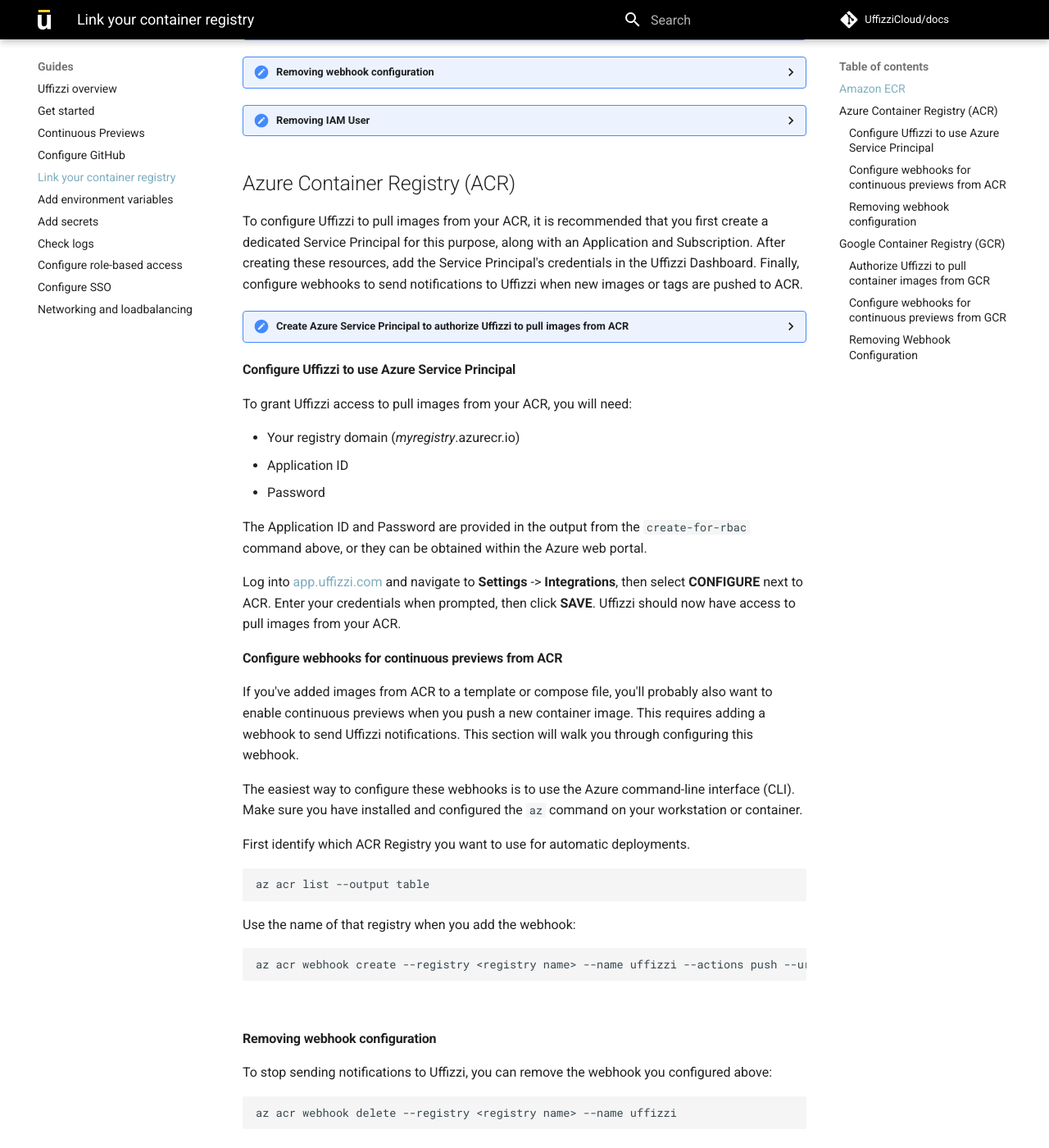
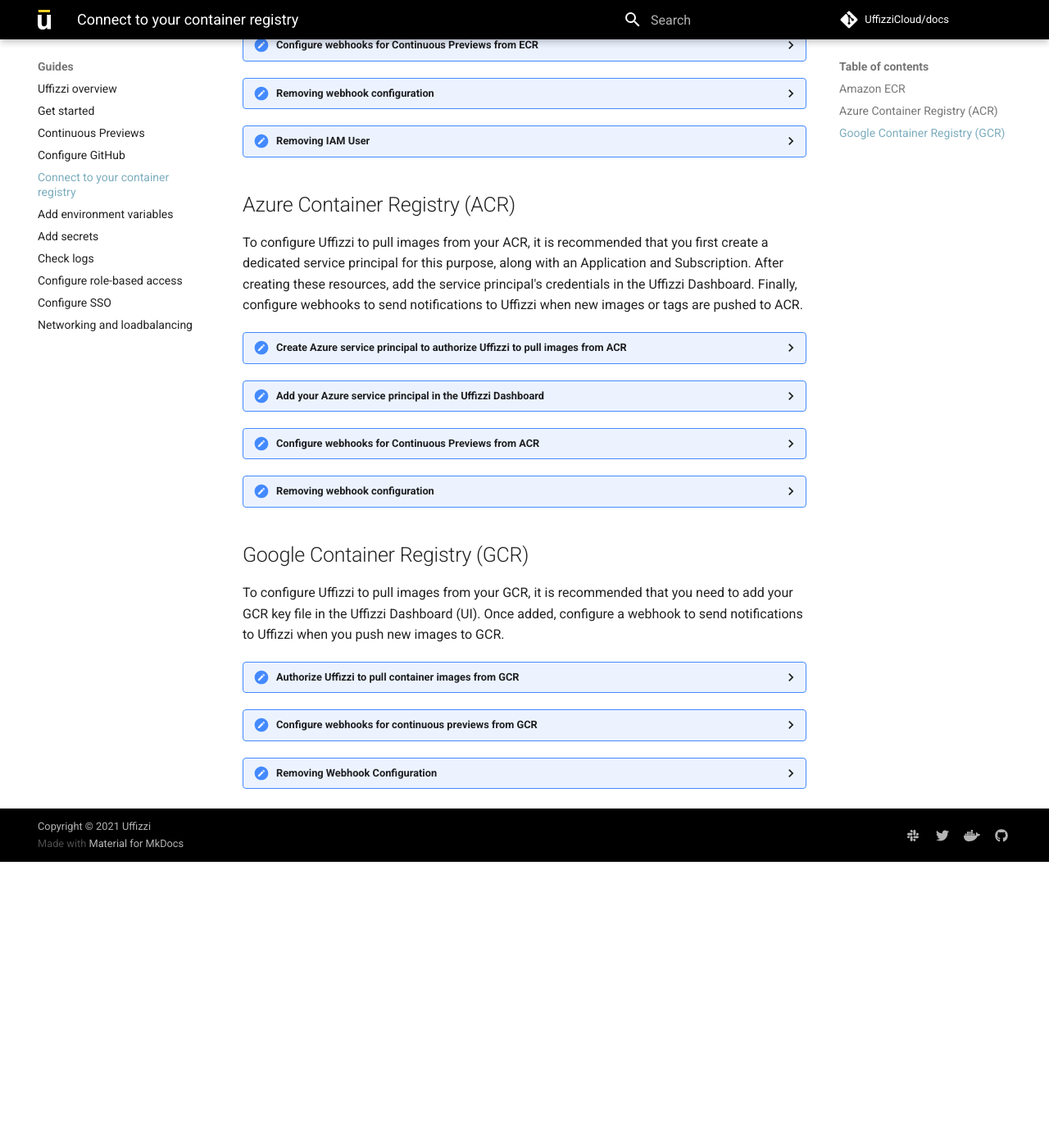
Before and after one commit to UffizziCloud/docs, an MkDocs documentation site: the page built from docs/guides/container-registry-integrations.md, in a window 1280 px wide and 1400 px high, scrolled down 624 px. Shown: the whole window at 82% size. Built offline with MkDocs 1.6.1 and Material for MkDocs 9.7.7, drawn with Linux system fonts in a browser that asks for light colours; comment, search, counter and statistics services are not loaded; after the commit the page ends 1675 px from its top, so only the background shows below that; some of the changed text lies outside the part shown.

Commit message:
added collapsable sections to container integration article

````diff
--- a/docs/guides/container-registry-integrations.md
+++ b/docs/guides/container-registry-integrations.md
@@ -1,8 +1,8 @@
-When defining your application stack with a compose file or template, you can choose to add your application components from source code or as pre-built container images. Uffizzi has out-of-the-box support for the following hosted container registry providers:
+When defining your application stack with a [compose file](../references/compose-spec.md), you can choose to add your application components from source code or as pre-built images pulled from a container registry. This guide describes the process of configuring your registry and Uffizzi to preview container images. If your container registry provider is not listed below, [let us know](mailto:support@uffizzi.com).
 
 ## Amazon ECR
 
-To configure Uffizzi to pull images from your Amazon ECR, it is recommended that you first create a dedicated IAM user for this purpose. After creating this IAM user, add its credentials in the Uffizzi Dashboard. Finally, configure webhooks to send notifications to Uffizzi when new images or tags are pushed to ECR.
+To configure Uffizzi to pull images from your Amazon ECR, it is recommended that you first create a dedicated IAM user for this purpose. After creating this IAM user, add its credentials in the Uffizzi Dashboard. Finally, configure webhooks to send notifications to Uffizzi when you push new images to ECR.
 
 <details><summary>Create IAM user to authorize Uffizzi to pull images from ECR</summary>
 
@@ -12,48 +12,63 @@
 
 </p>Create a new IAM User within your AWS Account. If you get an error that it already exists, that's fine.</p>
 
-<code>aws iam create-user --user-name uffizzi --output table</code>
+```
+aws iam create-user --user-name uffizzi --output table
+```
 
 <p>Attach an Amazon-managed policy to the new User. This grants permission only to list and read images.</p>
 
-<code>aws iam attach-user-policy --user-name uffizzi --policy-arn arn:aws:iam::aws:policy/AmazonEC2ContainerRegistryReadOnly</code>
+```
+aws iam attach-user-policy --user-name uffizzi --policy-arn arn:aws:iam::aws:policy/AmazonEC2ContainerRegistryReadOnly
+```
 
 <p>Create and obtain an API access key for this user. You'll need the output of this command soon.</p>
 
-</code>
+```
 aws iam create-access-key --user-name uffizzi --query "[join(' ', ['Access Key ID:', AccessKey.AccessKeyId]), join(' ', ['Secret Access Key:', AccessKey.SecretAccessKey])]" --output table
-</code>
+```
 
 <p>When you configure ECR within Uffizzi in the next step, you'll need these values.</p>
 </details>
 
 <details><summary>Add IAM user credentials in the Uffizzi Dashboard</summary>
 
-<p>In the Uffizzi Dashboard (UI), navigate to **Settings** > **Integrations**. There you will see a list that includes container registries supported by Uffizzi. Select **CONFIGURE** next to the Amazon ECR option. After that, you'll be promoted to sign in to ECR with your registry domain, access key ID, and your secret access key. Once authenticated, Uffizzi will now be able to pull images from your registry.</p>
+<p>In the Uffizzi Dashboard (UI), navigate to <code>Settings</code> > <code>Integrations</code>. There you will see a list that includes container registries supported by Uffizzi. Select <code>CONFIGURE</code> next to the Amazon ECR option.</p>
 
 <img src="../../assets/images/settings-integrations.png">
+
+&nbsp;
+<p> When prompted, sign in to ECR with your registry domain, access key ID, and your secret access key. Once authenticated, Uffizzi will now be able to pull images from your registry.</p>
+
+<img src="../../assets/images/ecr-login.png">
+
 </details>
 
 <details><summary>Configure webhooks for Continuous Previews from ECR</summary>
 
-<p>After configuring AWS ECR to pull images, you'll probably also want to enable continuous previews when you push a new container image. This requires configuring AWS EventBridge to send Uffizzi notifications via webhook HTTP requests. This section will walk you through configuring these webhooks.</p>
+<p>After configuring AWS ECR to pull images, you'll probably also want to enable Continuous Previews when you push a new container image. This requires configuring AWS EventBridge to send Uffizzi notifications via webhook HTTP requests. This section will walk you through configuring these webhooks.</p>
 
-<p>The easiest way to configure these webhooks is to use the AWS CLI. Make sure you have installed and configured the `aws` command on your workstation or container, including setting the default region to match your ECR repositories.</p>
+<p>The easiest way to configure these webhooks is to use the AWS CLI. Make sure you have installed and configured the <code>aws</code> command on your workstation or container, including setting the default region to match your ECR repositories.</p>
 
 <p>Download the following shell script to configure these webhooks for you:</p>
 
-<code> wget http://uffizzi.com/docs/setup/container-registry-integrations/assets/scripts/uffizzi_ecr_webhook_configure.bash</code>
+```
+wget http://uffizzi.com/docs/setup/container-registry-integrations/assets/scripts/uffizzi_ecr_webhook_configure.bash
+```
 
 
 <p>Review the contents so you understand what you're executing. Then execute the script:</p>
 
-<code>bash ./uffizzi_ecr_webhook_configure.bash</code>
+```
+bash ./uffizzi_ecr_webhook_configure.bash
+```
 
 <p>You should see output about the resource you've just created. If you see errors about resources already existing that's fine; that means someone else has already configured them.</p>
 
 <p>You should also see the EventBridge Rule and other resources within the AWS Console:<p>
 
 <img src="../../assets/images/ecr-webhook-screenshot.png">
+
 </details>
 <details><summary>Removing webhook configuration</summary>
 
@@ -61,7 +76,9 @@
 
 </p>Download the removal script:</p>
 
-<code>wget https://uffizzi.zendesk.com/hc/article_attachments/4410648688919/uffizzi_ecr_webhook_remove.bash</code>
+```
+wget https://uffizzi.zendesk.com/hc/article_attachments/4410648688919/uffizzi_ecr_webhook_remove.bash
+```
 
 <p>Review the contents so you understand what you're executing. Then execute the removal script:</p>
 
@@ -73,90 +90,134 @@
 <p>You can revoke Uffizzi's access to your ECR repositories by detaching the policy from the IAM User:</p>
 
 
-<code>aws iam detach-user-policy --user-name uffizzi --policy-arn arn:aws:iam::aws:policy/AmazonEC2ContainerRegistryReadOnly</code>
+```
+aws iam detach-user-policy --user-name uffizzi --policy-arn arn:aws:iam::aws:policy/AmazonEC2ContainerRegistryReadOnly
+```
 
 <p>If no longer needed, you can then delete the IAM User. You must first delete all of the user's API Access Keys.</p>
 </details>
 
 ## Azure Container Registry (ACR)
 
-To configure Uffizzi to pull images from your ACR, it is recommended that you first create a dedicated Service Principal for this purpose, along with an Application and Subscription. After creating these resources, add the Service Principal's credentials in the Uffizzi Dashboard. Finally, configure webhooks to send notifications to Uffizzi when new images or tags are pushed to ACR.
+To configure Uffizzi to pull images from your ACR, it is recommended that you first create a dedicated service principal for this purpose, along with an Application and Subscription. After creating these resources, add the service principal's credentials in the Uffizzi Dashboard. Finally, configure webhooks to send notifications to Uffizzi when new images or tags are pushed to ACR.
 
-<details><summary>Create Azure Service Principal to authorize Uffizzi to pull images from ACR</summary>
+<details><summary>Create Azure service principal to authorize Uffizzi to pull images from ACR</summary>
 
-To access your container images directly, Uffizzi requires access to your Azure Container Registry. The easiest way to accomplish this is to create a Service Principal and grant it the `ACRPull` role. You can read more about Azure Service Principals here: <https://docs.microsoft.com/en-us/azure/active-directory/develop/app-objects-and-service-principals>
+<p>To access your container images directly, Uffizzi requires access to your Azure Container Registry. The easiest way to accomplish this is to <a href="https://docs.microsoft.com/en-us/azure/active-directory/develop/app-objects-and-service-principals">create a service principal and grant it the `ACRPull` role</a>.</p>
 
-You may need to create an Application with a Subscription. You can read more about this here: <https://docs.microsoft.com/en-us/azure/active-directory/develop/quickstart-register-app>
+<p>You may need to <a href="https://docs.microsoft.com/en-us/azure/active-directory/develop/quickstart-register-app">create an Application with a Subscription</a>.</p>
 
-Once you have an active Subscription and [a Container Image Registry](https://docs.microsoft.com/en-us/azure/container-registry/container-registry-get-started-azure-cli), you can use the `create-for-rbac` command to create a service principal and simultaneously grant it the `ACRPull` role:
+<p>Once you have an active Subscription and a <a src="https://docs.microsoft.com/en-us/azure/container-registry/container-registry-get-started-azure-cli">Container Registry</a>, you can use the <code>create-for-rbac</code> command to create a service principal and simultaneously grant it the <code>ACRPull</code> role:</p>
 
 ```
 az ad sp create-for-rbac --name uffizzi-example-acrpull --scopes /subscriptions/00000000-0000-0000-0000-000000000000/resourceGroups/uffizzi-example/providers/Microsoft.ContainerRegistry/registries/uffizziexample --role acrpull
 ```
 
-This command will output a JSON object with some values you will need later: `appId` and `password`. You can read more about this command here: <https://docs.microsoft.com/en-us/cli/azure/create-an-azure-service-principal-azure-cli>
+<p>This command will output a JSON object with some values you will need later: <code>appId</code> and <code>password</code>. See the <a href="https://docs.microsoft.com/en-us/cli/azure/create-an-azure-service-principal-azure-cli">Azure CLI documentation</a> for details about this command.
 </details>
 
-#### Configure Uffizzi to use Azure Service Principal
-To grant Uffizzi access to pull images from your ACR, you will need:
+<details><summary>Add your Azure service principal in the Uffizzi Dashboard</summary>
+<p>To grant Uffizzi access to pull images from your ACR, you will need:</p>
 
-* Your registry domain (*myregistry*.azurecr.io)
-* Application ID
-* Password
+<ul>
+  <li>Your registry domain (<i>registry-name</i>.azurecr.io)</li>
+  <li>Application ID</li>
+  <li>Password</li>
+</ul>
 
-The Application ID and Password are provided in the output from the `create-for-rbac` command above, or they can be obtained within the Azure web portal.
+<p>The Application ID and Password are provided in the output from the <code>create-for-rbac</code> command above, or they can be obtained within the Azure web portal.</p>
 
-Log into [app.uffizzi.com](https://app.uffizzi.com) and navigate to **Settings** -> **Integrations**, then select **CONFIGURE** next to ACR. Enter your credentials when prompted, then click **SAVE**. Uffizzi should now have access to pull images from your ACR.
+<p>Log into <a href="https://app.uffizzi.com">Uffizzi Dashboard (UI)</a> and navigate to <b>Settings</b> > <b>Integrations</b> then select <b>CONFIGURE</b> next to ACR.</p>
+
+<img src="../../assets/images/settings-integrations.png">
+
 &nbsp;
-#### Configure webhooks for continuous previews from ACR
+<p>Enter your credentials when prompted, then click <b>Sign in to Azure Container Registry</b>. Uffizzi should now have access to pull images from your ACR.</p>
 
-If you've added images from ACR to a template or compose file, you'll probably also want to enable continuous previews when you push a new container image. This requires adding a webhook to send Uffizzi notifications. This section will walk you through configuring this webhook.
+<img src="../../assets/images/acr-login.png">
 
-The easiest way to configure these webhooks is to use the Azure command-line interface (CLI). Make sure you have installed and configured the `az` command on your workstation or container.
+</details>
 
-First identify which ACR Registry you want to use for automatic deployments.
+<details><summary>Configure webhooks for Continuous Previews from ACR</summary>
 
-    az acr list --output table
+<p>If you've added images from ACR to a template or compose file, you'll probably also want to enable continuous previews when you push a new container image. This requires adding a webhook to send Uffizzi notifications. This section will walk you through configuring this webhook.</p>
 
-Use the name of that registry when you add the webhook:
+<p>The easiest way to configure these webhooks is to use the Azure command-line interface (CLI). Make sure you have installed and configured the <code>az</code> command on your workstation or container.</p>
 
-    az acr webhook create --registry <registry name> --name uffizzi --actions push --uri https://app.uffizzi.com/api/v1/webhooks/azure
-&nbsp;
-#### Removing webhook configuration
+<p>First identify which ACR Registry you want to use for automatic deployments.</p>
 
-To stop sending notifications to Uffizzi, you can remove the webhook you configured above:
+```
+az acr list --output table
+```
 
-    az acr webhook delete --registry <registry name> --name uffizzi
+<p>Use the name of that registry when you add the webhook:</p>
+
+```
+az acr webhook create --registry <registry name> --name uffizzi --actions push --uri https://app.uffizzi.com/api/v1/webhooks/azure
+```
+</details>
+
+<details><summary>Removing webhook configuration</summary>
+
+<p>To stop sending notifications to Uffizzi, you can remove the webhook you configured above:</p>
+
+```
+ az acr webhook delete --registry <registry name> --name uffizzi
+```
+</details>
 
 ## Google Container Registry (GCR)
 
-#### Authorize Uffizzi to pull container images from GCR
-To grant Uffizzi access to pull images from your GCR, you will need a JSON key file.
+To configure Uffizzi to pull images from your GCR, it is recommended that you need to add your GCR key file in the Uffizzi Dashboard (UI). Once added, configure a webhook to send notifications to Uffizzi when you push new images to GCR.
 
-Log into [app.uffizzi.com](https://app.uffizzi.com) and navigate to **Settings** -> **Integrations**, then select **CONFIGURE** next to GCR. Upload or copy and paste your key file when prompted, then click **SAVE**. Uffizzi should now have access to pull images from your GCR.
+<details><summary>Authorize Uffizzi to pull container images from GCR</summary>
+
+<p>To grant Uffizzi access to pull images from your GCR, you will need a JSON key file.</p>
+
+<p>Log into <a href="https://app.uffizzi.com">Uffizzi Dashboard</a> and navigate to <b>Settings</b> > <b>Integrations</b>, then select <b>CONFIGURE</b> next to GCR.</p>
+
+<img src="../../assets/images/settings-integrations.png">
 &nbsp;
-#### Configure webhooks for continuous previews from GCR
-If you've added images from GCR to a template or compose file, you'll probably also want to enable continuous previews when you push a new container image. This requires adding a webhook to send Uffizzi notifications. This section will walk you through configuring this webhook.
 
-The easiest way to configure these webhooks is to use the Google Cloud command-line interface (CLI). Make sure you have installed and configured the `gcloud` command on your workstation or container.
+<p>Upload or copy and paste your key file when prompted, then click <b>Add GCR Key File</b>. Uffizzi should now have access to pull images from your GCR.</p>
 
-First, create a Topic on Google's Pub/Sub API:
+<img src="../../assets/images/gcr-login.png">
 
-    gcloud pubsub topics create gcr
 
-Then configure a Subscription to notify Uffizzi:
+</details>
 
-    gcloud pubsub subscriptions create uffizzi-gcr-webhook --topic=gcr --push-endpoint=https://app.uffizzi.com/api/v1/webhooks/google --expiration-period=never --message-retention-duration=10m
+<details><summary>Configure webhooks for continuous previews from GCR</summary>
 
-If these commands fail, make sure you have enabled the Pub/Sub API for your Google Cloud Project.  You may also need to specify --project if you have multiple Google Cloud Projects.
+<p>If you've added images from GCR to a template or compose file, you'll probably also want to enable continuous previews when you push a new container image. This requires adding a webhook to send Uffizzi notifications. This section will walk you through configuring this webhook.</p>
 
-You can read more about configuring notifications from GCR here: [https://cloud.google.com/container-registry/docs/configuring-notifications](https://cloud.google.com/container-registry/docs/configuring-notifications)
-&nbsp;
-#### Removing Webhook Configuration
+<p>The easiest way to configure these webhooks is to use the Google Cloud command-line interface (CLI). Make sure you have installed and configured the <code>gcloud</code> command on your workstation or container.</p>
 
-To stop sending notifications to Uffizzi, you can remove the webhook you configured above:
+<p>First, create a Topic on Google's Pub/Sub API:</p>
 
+```
+gcloud pubsub topics create gcr
+```
+
+<p>Then configure a Subscription to notify Uffizzi:</p>
+
+```
+gcloud pubsub subscriptions create uffizzi-gcr-webhook --topic=gcr --push-endpoint=https://app.uffizzi.com/api/v1/webhooks/google --expiration-period=never --message-retention-duration=10m
+```
+
+<p>If these commands fail, make sure you have enabled the Pub/Sub API for your Google Cloud Project. You may also need to specify </code>--project</code> if you have multiple Google Cloud Projects.</p>
+
+<p>Learn more about <a href="https://cloud.google.com/container-registry/docs/configuring-notifications">configuring notifications</a> from GCR.</p>
+
+</details>
+
+<details><summary>Removing Webhook Configuration</summary>
+
+<p>To stop sending notifications to Uffizzi, you can remove the webhook you configured above:</p>
+
+```
 gcloud pubsub subscriptions delete uffizzi-gcr-webhook
-If this was your only Subscription to the gcr Topic, you could also delete that Topic.
+```
 
-If that was your only Topic, you could also disable the Pub/Sub API.
+<p>If this was your only Subscription to the GCR Topic, you could also delete that Topic.</p>
+
+<p>If that was your only Topic, you could also disable the Pub/Sub API.</p>
--- a/mkdocs.yml
+++ b/mkdocs.yml
@@ -108,7 +108,7 @@
     - Get started: guides/get-started.md
     - Continuous Previews: guides/continuous-previews.md
     - Configure GitHub: guides/git-integrations.md
-    - Link your container registry: guides/container-registry-integrations.md
+    - Connect to your container registry: guides/container-registry-integrations.md
     - Add environment variables: guides/environment-variables.md
     - Add secrets: guides/secrets.md
     - Check logs: guides/logs.md
````
Also changed, not shown: docs/assets/images/acr-login.png (added), docs/assets/images/ecr-login.png (added), docs/assets/images/gcr-login.png (added).
